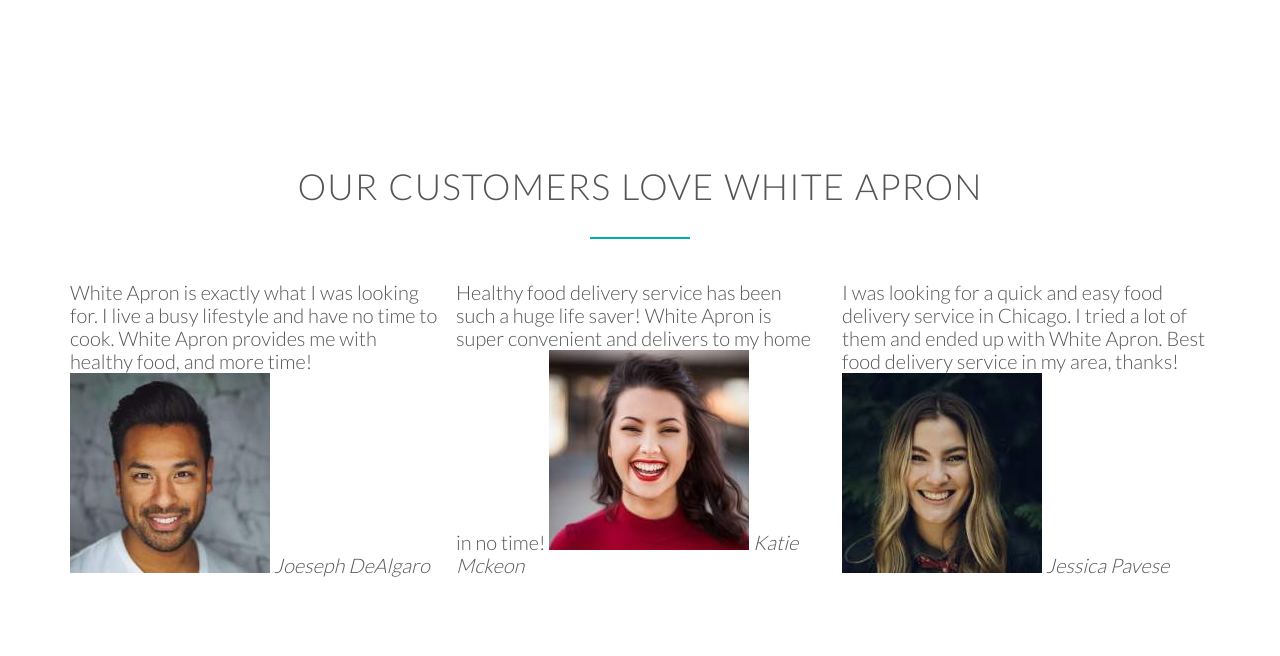
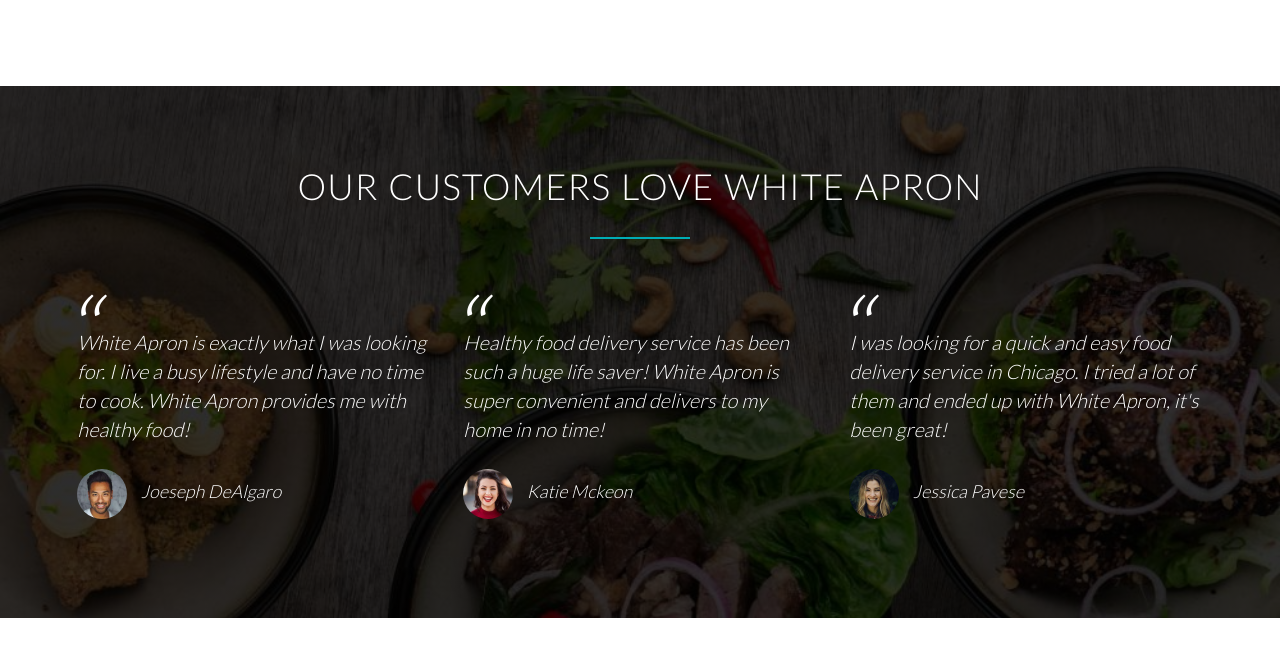
Before and after one commit to iperun/White-Apron, a plain HTML site: page index.html in a window 1280 px wide. Shown: the part 3268-3924 px from the top of the page. After the commit the page ends 3886 px from the top, so only its background shows below. Drawn offline with nearby package versions, Linux system fonts and the light colour scheme.

Commit message:
testimonials styling

```diff
--- a/index.html
+++ b/index.html
@@ -231,7 +231,7 @@
       <div class="row">
         <div class="col span-1-of-3">
           <blockquote>
-            White Apron is exactly what I was looking for. I live a busy lifestyle and have no time to cook. White Apron provides me with healthy food, and more time!
+            White Apron is exactly what I was looking for. I live a busy lifestyle and have no time to cook. White Apron provides me with healthy food!
             <cite><img src="resources/img/joseph-gonzalez-399972-unsplash.jpg"> Joeseph DeAlgaro </cite>
           </blockquote>
         </div>
@@ -243,7 +243,7 @@
         </div>
         <div class="col span-1-of-3">
           <blockquote>
-            I was looking for a quick and easy food delivery service in Chicago. I tried a lot of them and ended up with White Apron. Best food delivery service in my area, thanks!
+            I was looking for a quick and easy food delivery service in Chicago. I tried a lot of them and ended up with White Apron, it's been great!
             <cite><img src="resources/img/savs-511969-unsplash.jpg"> Jessica Pavese </cite>
           </blockquote>
         </div>
--- a/resources/css/styles.css
+++ b/resources/css/styles.css
@@ -331,3 +331,44 @@
   color: #00adb5;
   border-bottom: 1px solid transparent;
 }
+
+/* ---------- Testimonials ---------- */
+
+.section-testimonials {
+  background-image: linear-gradient(rgba(0, 0, 0, 0.8), rgba(0,0,0,0.8)), url(img/lily-banse-365344-unsplash.jpg);
+  background-size: cover;
+  color: #fff;
+  background-attachment: fixed;
+}
+
+blockquote {
+  padding: 2%;
+  font-style: italic;
+  line-height: 145%;
+  margin-top: 40px;
+  position: relative;
+}
+
+blockquote:before {
+  content: "\201C";
+  font-size: 500%;
+  display: block;
+  position: absolute;
+  top: -5px;
+  left: -10px;
+}
+
+cite {
+  font-size: 90%;
+  margin-top: 25px;
+  display: block;
+}
+
+
+
+cite img {
+  height: 50px;
+  border-radius: 50%;
+  margin-right: 10px;
+  vertical-align: middle;
+}
```
Also changed, not shown: resources/css/img/lily-banse-365344-unsplash.jpg (added).
